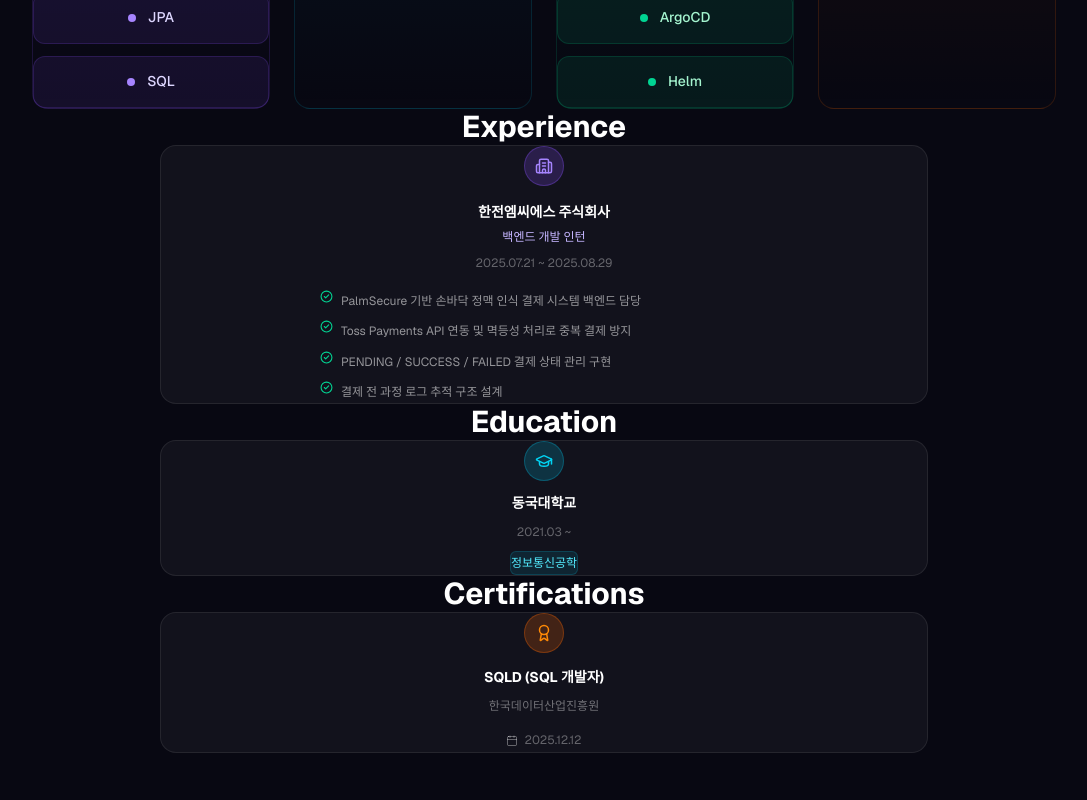
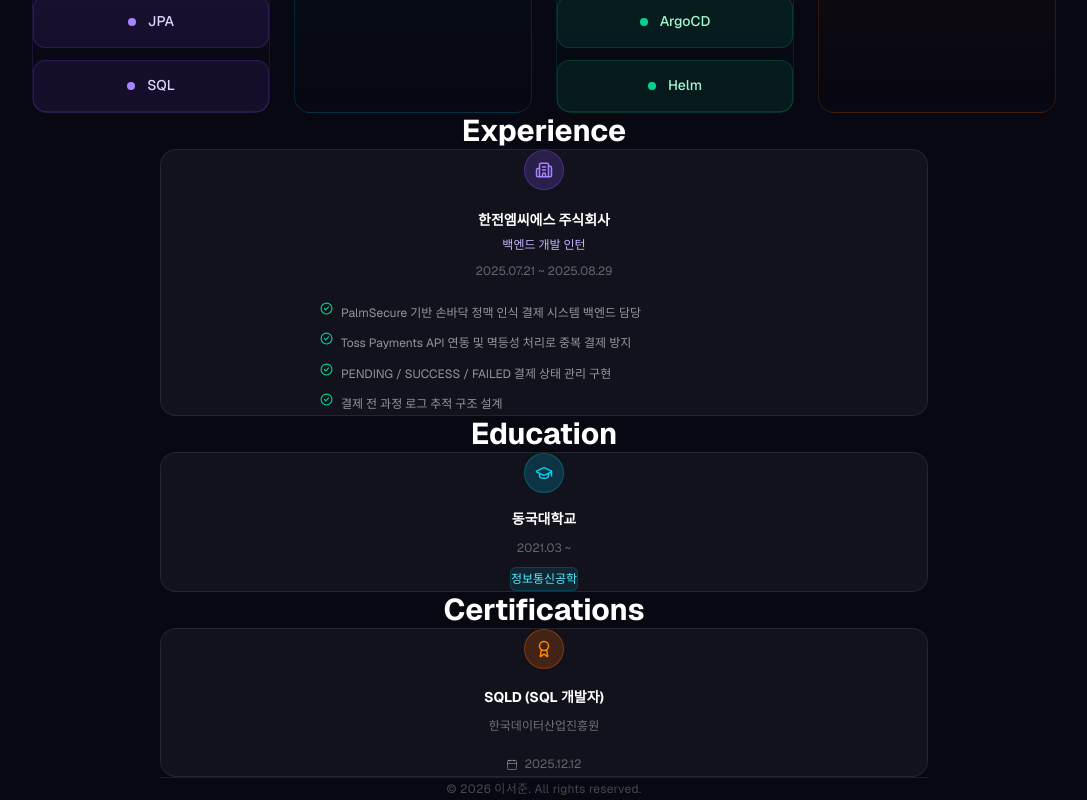
Before and after one commit to LEESEOJUN-creator/portfolio, a Next.js app: page / in a window 1280 px wide. Shown: the part 2630-3430 px from the top of the page, without its empty margins (96-1183 px from the left). Before the commit the page ends 3383 px from the top, so only its background shows below. Built offline with nearby package versions, Linux system fonts and the light colour scheme.

Commit message:
ui: add footer, increase card padding, more section breathing room
- Add Footer with copyright
- Increase card padding px-6/py-5 -> px-8/py-8
- Increase heading mb-12 -> mb-14, card gap to gap-6
- Skills cards p-8 -> p-10

Co-Authored-By: Claude Sonnet 4.6 <noreply@anthropic.com>

```diff
--- a/app/page.tsx
+++ b/app/page.tsx
@@ -5,6 +5,7 @@ import Skills from "@/components/Skills";
 import Experience from "@/components/Experience";
 import Education from "@/components/Education";
 import Certifications from "@/components/Certifications";
+import Footer from "@/components/Footer";
 export default function Home() {
   return (
     <>
@@ -16,6 +17,7 @@ export default function Home() {
         <Experience />
         <Education />
         <Certifications />
+        <Footer />
       </main>
     </>
   );
--- a/components/Certifications.tsx
+++ b/components/Certifications.tsx
@@ -13,12 +13,12 @@ export default function Certifications() {
           whileInView={{ opacity: 1, y: 0 }}
           viewport={{ once: true }}
           transition={{ duration: 0.5 }}
-          className="text-center mb-12"
+          className="text-center mb-14"
         >
           <h2 className="text-2xl sm:text-3xl font-bold text-white">Certifications</h2>
         </motion.div>
 
-        <div className="flex flex-col gap-5">
+        <div className="flex flex-col gap-6">
           {certifications.map((cert, i) => (
             <motion.div
               key={i}
@@ -26,7 +26,7 @@ export default function Certifications() {
               whileInView={{ opacity: 1, y: 0 }}
               viewport={{ once: true }}
               transition={{ duration: 0.45, delay: i * 0.08 }}
-              className="card px-6 py-5 flex flex-col items-center text-center gap-3"
+              className="card px-8 py-8 flex flex-col items-center text-center gap-4"
             >
               <div className="w-10 h-10 rounded-full bg-orange-500/20 border border-orange-500/30 flex items-center justify-center shrink-0">
                 <Award size={18} className="text-orange-400" />
--- a/components/Education.tsx
+++ b/components/Education.tsx
@@ -13,12 +13,12 @@ export default function Education() {
           whileInView={{ opacity: 1, y: 0 }}
           viewport={{ once: true }}
           transition={{ duration: 0.5 }}
-          className="text-center mb-12"
+          className="text-center mb-14"
         >
           <h2 className="text-2xl sm:text-3xl font-bold text-white">Education</h2>
         </motion.div>
 
-        <div className="flex flex-col gap-5">
+        <div className="flex flex-col gap-6">
           {educations.map((edu, i) => (
             <motion.div
               key={i}
@@ -26,7 +26,7 @@ export default function Education() {
               whileInView={{ opacity: 1, y: 0 }}
               viewport={{ once: true }}
               transition={{ duration: 0.45, delay: i * 0.08 }}
-              className="card px-6 py-5 flex flex-col items-center text-center gap-3"
+              className="card px-8 py-8 flex flex-col items-center text-center gap-4"
             >
               {/* 아이콘 */}
               <div className="w-10 h-10 rounded-full bg-cyan-500/20 border border-cyan-500/30 flex items-center justify-center shrink-0">
--- a/components/Experience.tsx
+++ b/components/Experience.tsx
@@ -13,12 +13,12 @@ export default function Experience() {
           whileInView={{ opacity: 1, y: 0 }}
           viewport={{ once: true }}
           transition={{ duration: 0.5 }}
-          className="text-center mb-12"
+          className="text-center mb-14"
         >
           <h2 className="text-2xl sm:text-3xl font-bold text-white">Experience</h2>
         </motion.div>
 
-        <div className="flex flex-col gap-5">
+        <div className="flex flex-col gap-6">
           {experiences.map((exp, i) => (
             <motion.div
               key={i}
@@ -26,7 +26,7 @@ export default function Experience() {
               whileInView={{ opacity: 1, y: 0 }}
               viewport={{ once: true }}
               transition={{ duration: 0.45, delay: i * 0.08 }}
-              className="card px-6 py-5 flex flex-col items-center text-center gap-4"
+              className="card px-8 py-8 flex flex-col items-center text-center gap-5"
             >
               <div className="w-10 h-10 rounded-full bg-violet-500/20 border border-violet-500/30 flex items-center justify-center shrink-0">
                 <Building2 size={18} className="text-violet-400" />
--- /dev/null
+++ b/components/Footer.tsx
@@ -0,0 +1,11 @@
+export default function Footer() {
+  return (
+    <footer className="w-full flex flex-col items-center py-16 px-6">
+      <div className="w-full max-w-3xl border-t border-white/8 pt-10 flex items-center justify-center">
+        <p className="text-xs text-white/25 tracking-wide">
+          © 2026 이서준. All rights reserved.
+        </p>
+      </div>
+    </footer>
+  );
+}
--- a/components/Skills.tsx
+++ b/components/Skills.tsx
@@ -19,7 +19,7 @@ export default function Skills() {
           whileInView={{ opacity: 1, y: 0 }}
           viewport={{ once: true }}
           transition={{ duration: 0.5 }}
-          className="text-center mb-20"
+          className="text-center mb-16"
         >
           <span className="inline-block text-xs text-cyan-400 font-semibold tracking-[0.25em] uppercase mb-5">Tech Stack</span>
           <h2 className="text-2xl sm:text-3xl font-bold text-white">Skills</h2>
@@ -35,7 +35,7 @@ export default function Skills() {
                 whileInView={{ opacity: 1, y: 0 }}
                 viewport={{ once: true, margin: "-30px" }}
                 transition={{ duration: 0.45, delay: i * 0.08 }}
-                className={`rounded-2xl border p-8 bg-gradient-to-b ${s.gradient} ${s.border} flex flex-col items-center gap-7 text-center`}
+                className={`rounded-2xl border p-10 bg-gradient-to-b ${s.gradient} ${s.border} flex flex-col items-center gap-8 text-center`}
               >
                 <div className="flex flex-col items-center gap-3">
                   <span className="text-4xl" role="img" aria-label={cat.category}>{cat.icon}</span>
```
